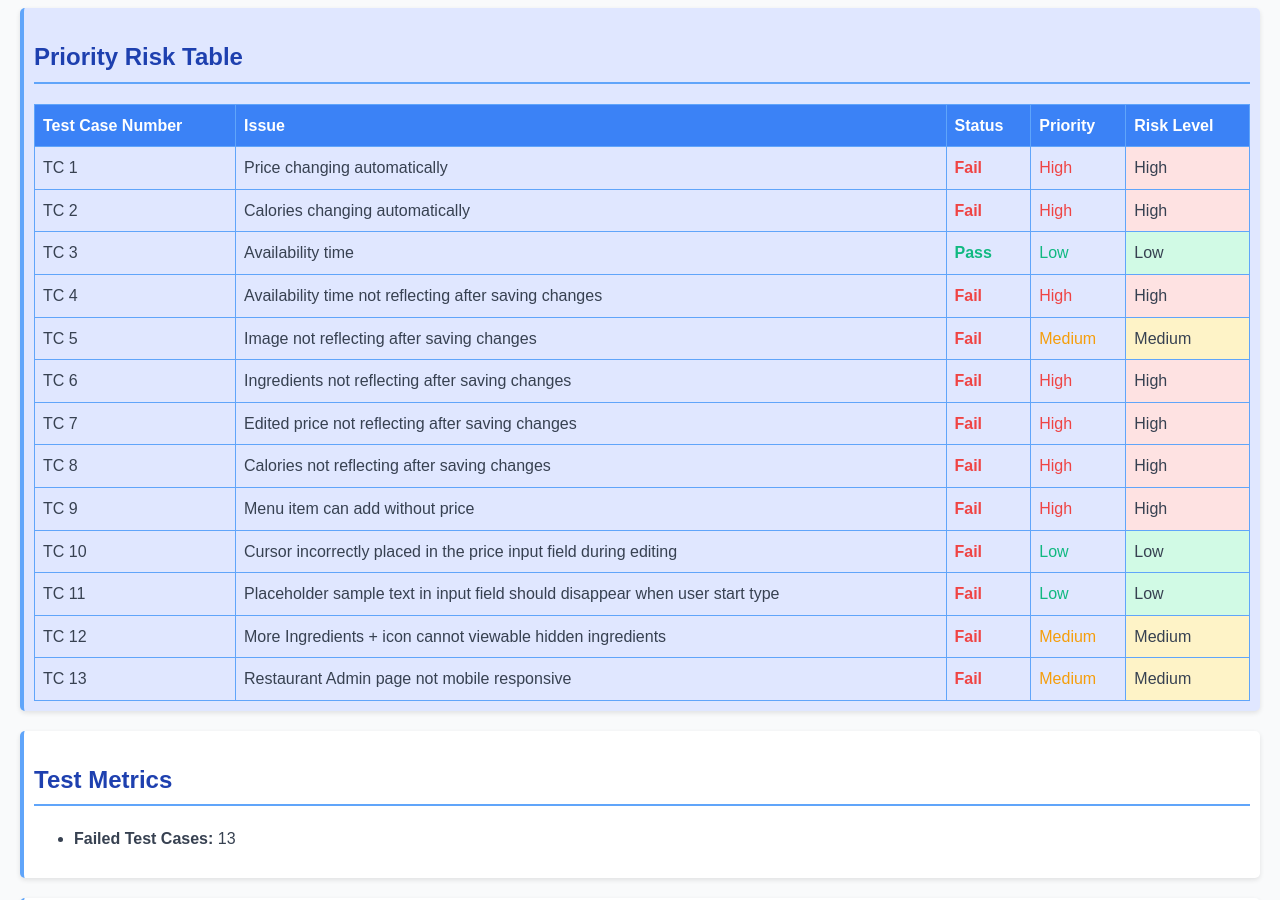
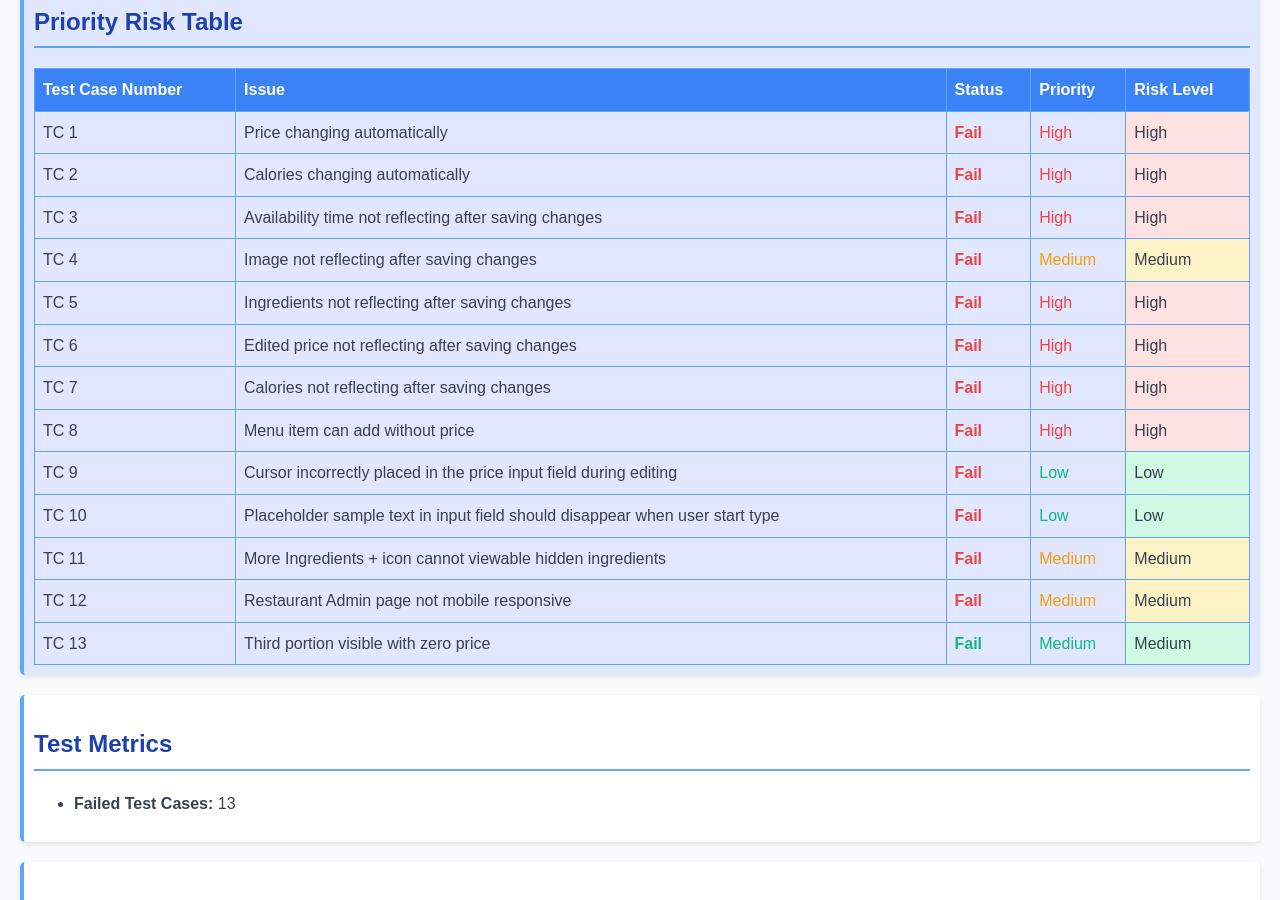
Before and after one commit to DilSenevirathna/Sufra_OS_Full-Testing-Project, a plain HTML site: page index.html in a window 1280 px wide. Shown: the part 2808-3708 px from the top of the page. Drawn offline with Linux system fonts and the light colour scheme.

Commit message:
index.html

```diff
--- a/index.html
+++ b/index.html
@@ -313,7 +313,6 @@
                 <tr>
                     <td>TC 1</td>
                     <td>Price changing automatically</td>
-                    < Locals Only: You are not allowed to use form tags due to sandbox restrictions >
                     <td><input type="file" accept="image/*" name="tc1-image"></td>
                     <td></td>
                 </tr>
@@ -338,7 +337,7 @@
                 <tr>
                     <td>TC 5</td>
                     <td>Ingredients not reflecting after saving changes</td>
-                    <td><input type="file" accept="image/*" name="tc5-image MSMTP Error: Server responded with: 451 4.3.0 Temporary lookup failure, please try again later.></td>
+                    <td><input type="file" accept="image/*" name="tc5-image"></td>
                     <td></td>
                 </tr>
                 <tr>
@@ -392,6 +391,7 @@
             </table>
         </div>
 
+
         <div class="section risk">
             <h2>Priority Risk Table</h2>
             <table>
@@ -418,80 +418,80 @@
                 </tr>
                 <tr>
                     <td>TC 3</td>
-                    <td>Availability time</td>
-                    <td><span class="status-pass">Pass</span></td>
-                    <td class="priority-low">Low</td>
-                    <td class="risk-low">Low</td>
-                </tr>
-                <tr>
-                    <td>TC 4</td>
                     <td>Availability time not reflecting after saving changes</td>
                     <td><span class="status-fail">Fail</span></td>
                     <td class="priority-high">High</td>
                     <td class="risk-high">High</td>
                 </tr>
                 <tr>
-                    <td>TC 5</td>
+                    <td>TC 4</td>
                     <td>Image not reflecting after saving changes</td>
                     <td><span class="status-fail">Fail</span></td>
                     <td class="priority-medium">Medium</td>
                     <td class="risk-medium">Medium</td>
                 </tr>
                 <tr>
-                    <td>TC 6</td>
+                    <td>TC 5</td>
                     <td>Ingredients not reflecting after saving changes</td>
                     <td><span class="status-fail">Fail</span></td>
                     <td class="priority-high">High</td>
                     <td class="risk-high">High</td>
                 </tr>
                 <tr>
-                    <td>TC 7</td>
+                    <td>TC 6</td>
                     <td>Edited price not reflecting after saving changes</td>
                     <td><span class="status-fail">Fail</span></td>
                     <td class="priority-high">High</td>
                     <td class="risk-high">High</td>
                 </tr>
                 <tr>
-                    <td>TC 8</td>
+                    <td>TC 7</td>
                     <td>Calories not reflecting after saving changes</td>
                     <td><span class="status-fail">Fail</span></td>
                     <td class="priority-high">High</td>
                     <td class="risk-high">High</td>
                 </tr>
                 <tr>
-                    <td>TC 9</td>
+                    <td>TC 8</td>
                     <td>Menu item can add without price</td>
                     <td><span class="status-fail">Fail</span></td>
                     <td class="priority-high">High</td>
                     <td class="risk-high">High</td>
                 </tr>
                 <tr>
-                    <td>TC 10</td>
+                    <td>TC 9</td>
                     <td>Cursor incorrectly placed in the price input field during editing</td>
                     <td><span class="status-fail">Fail</span></td>
                     <td class="priority-low">Low</td>
                     <td class="risk-low">Low</td>
                 </tr>
                 <tr>
-                    <td>TC 11</td>
+                    <td>TC 10</td>
                     <td>Placeholder sample text in input field should disappear when user start type</td>
                     <td><span class="status-fail">Fail</span></td>
                     <td class="priority-low">Low</td>
                     <td class="risk-low">Low</td>
                 </tr>
                 <tr>
-                    <td>TC 12</td>
+                    <td>TC 11</td>
                     <td>More Ingredients + icon cannot viewable hidden ingredients</td>
                     <td><span class="status-fail">Fail</span></td>
                     <td class="priority-medium">Medium</td>
                     <td class="risk-medium">Medium</td>
                 </tr>
                 <tr>
-                    <td>TC 13</td>
+                    <td>TC 12</td>
                     <td>Restaurant Admin page not mobile responsive</td>
                     <td><span class="status-fail">Fail</span></td>
                     <td class="priority-medium">Medium</td>
                     <td class="risk-medium">Medium</td>
+                </tr>
+                <tr>
+                    <td>TC 13</td>
+                    <td>Third portion visible with zero price</td>
+                    <td><span class="status-pass">Fail</span></td>
+                    <td class="priority-low">Medium</td>
+                    <td class="risk-low">Medium</td>
                 </tr>
             </table>
         </div>
```
